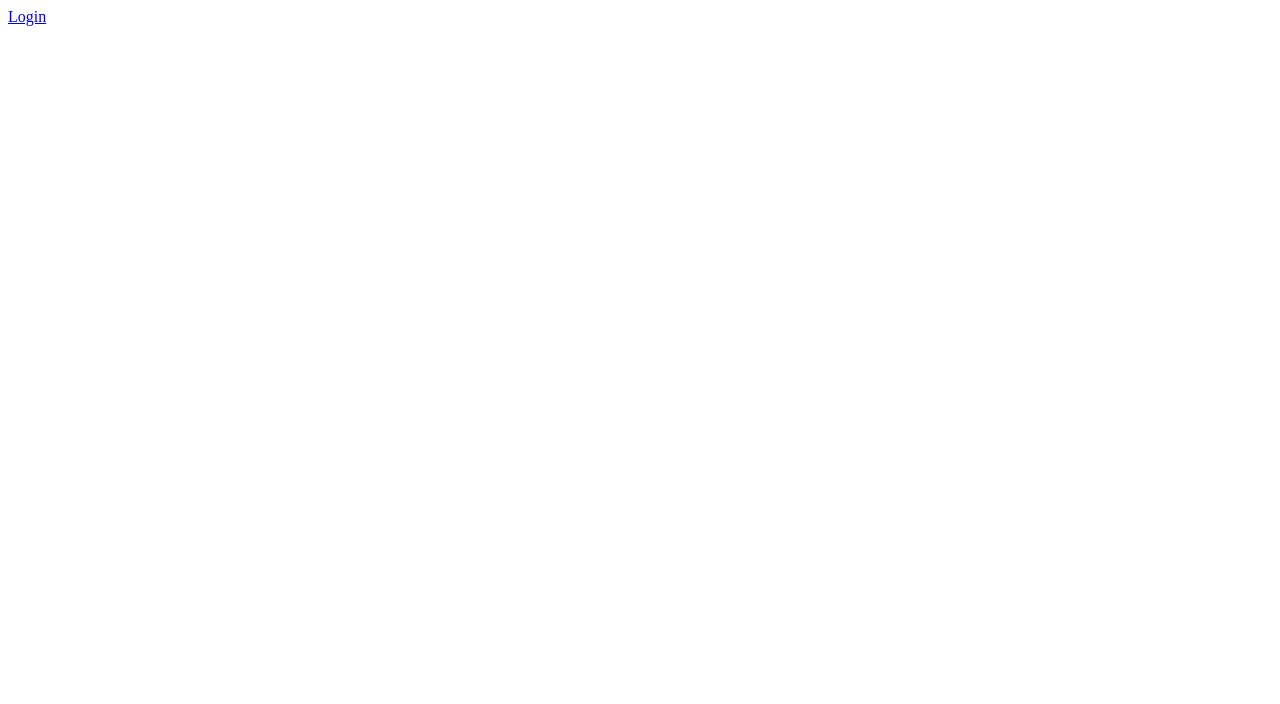
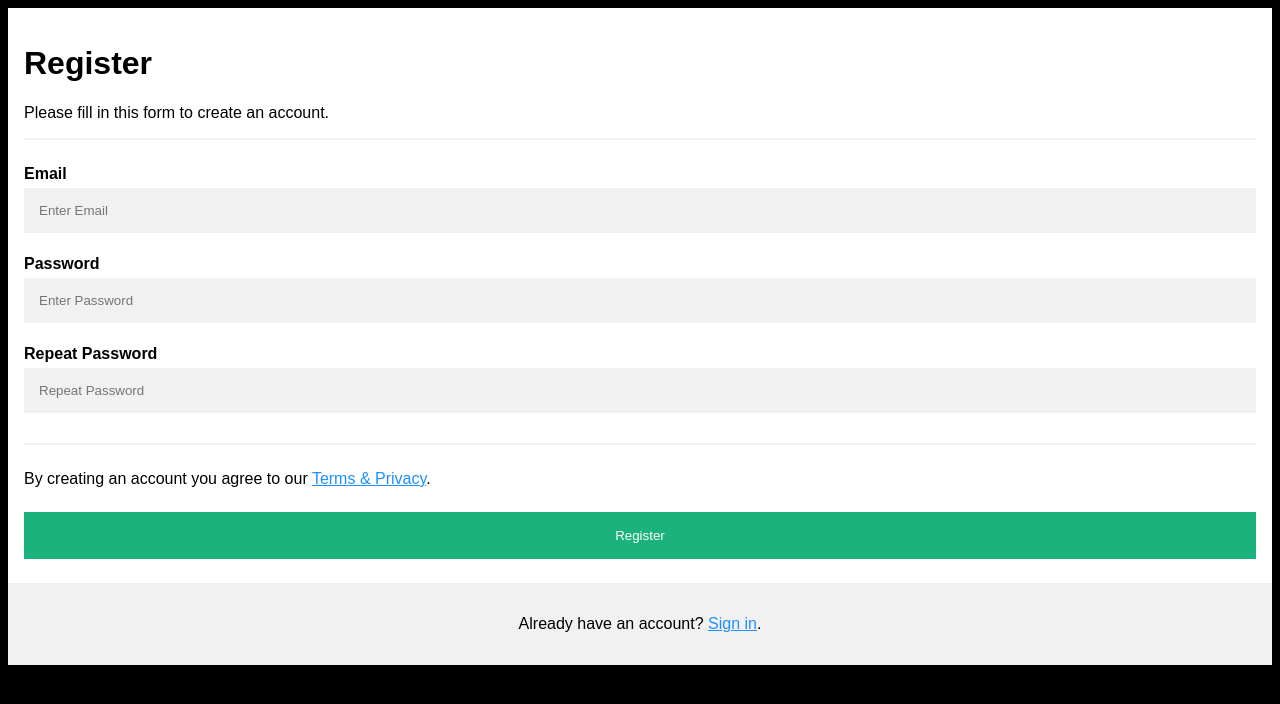
Before and after one commit to Arman59/loanforme.xyz, a PHP site: page /registration.php in a window 1280 px wide. Before the commit the part shown is almost empty. Shown: the top 704 px of the page. Run offline with PHP 8.4, Linux system fonts and the light colour scheme.

Commit message:
Add files via upload

```diff
--- a/registration.php
+++ b/registration.php
@@ -1,12 +1,98 @@
 <!DOCTYPE html>
-<html lang="en">
+<html>
 <head>
-    <meta charset="UTF-8">
-    <meta http-equiv="X-UA-Compatible" content="IE=edge">
-    <meta name="viewport" content="width=device-width, initial-scale=1.0">
-    <title>Document</title>
+<meta name="viewport" content="width=device-width, initial-scale=1">
+<style>
+body {
+  font-family: Arial, Helvetica, sans-serif;
+  background-color: black;
+}
+
+* {
+  box-sizing: border-box;
+}
+
+/* Add padding to containers */
+.container {
+  padding: 16px;
+  background-color: white;
+}
+
+/* Full-width input fields */
+input[type=text], input[type=password] {
+  width: 100%;
+  padding: 15px;
+  margin: 5px 0 22px 0;
+  display: inline-block;
+  border: none;
+  background: #f1f1f1;
+}
+
+input[type=text]:focus, input[type=password]:focus {
+  background-color: #ddd;
+  outline: none;
+}
+
+/* Overwrite default styles of hr */
+hr {
+  border: 1px solid #f1f1f1;
+  margin-bottom: 25px;
+}
+
+/* Set a style for the submit button */
+.registerbtn {
+  background-color: #04AA6D;
+  color: white;
+  padding: 16px 20px;
+  margin: 8px 0;
+  border: none;
+  cursor: pointer;
+  width: 100%;
+  opacity: 0.9;
+}
+
+.registerbtn:hover {
+  opacity: 1;
+}
+
+/* Add a blue text color to links */
+a {
+  color: dodgerblue;
+}
+
+/* Set a grey background color and center the text of the "sign in" section */
+.signin {
+  background-color: #f1f1f1;
+  text-align: center;
+}
+</style>
 </head>
 <body>
-    <a href="login.php">Login
+
+<form action="/action_page.php">
+  <div class="container">
+    <h1>Register</h1>
+    <p>Please fill in this form to create an account.</p>
+    <hr>
+
+    <label for="email"><b>Email</b></label>
+    <input type="text" placeholder="Enter Email" name="email" id="email" required>
+
+    <label for="psw"><b>Password</b></label>
+    <input type="password" placeholder="Enter Password" name="psw" id="psw" required>
+
+    <label for="psw-repeat"><b>Repeat Password</b></label>
+    <input type="password" placeholder="Repeat Password" name="psw-repeat" id="psw-repeat" required>
+    <hr>
+    <p>By creating an account you agree to our <a href="#">Terms & Privacy</a>.</p>
+
+    <button type="submit" class="registerbtn">Register</button>
+  </div>
+
+  <div class="container signin">
+    <p>Already have an account? <a href="login.php">Sign in</a>.</p>
+  </div>
+</form>
+
 </body>
 </html>
```
